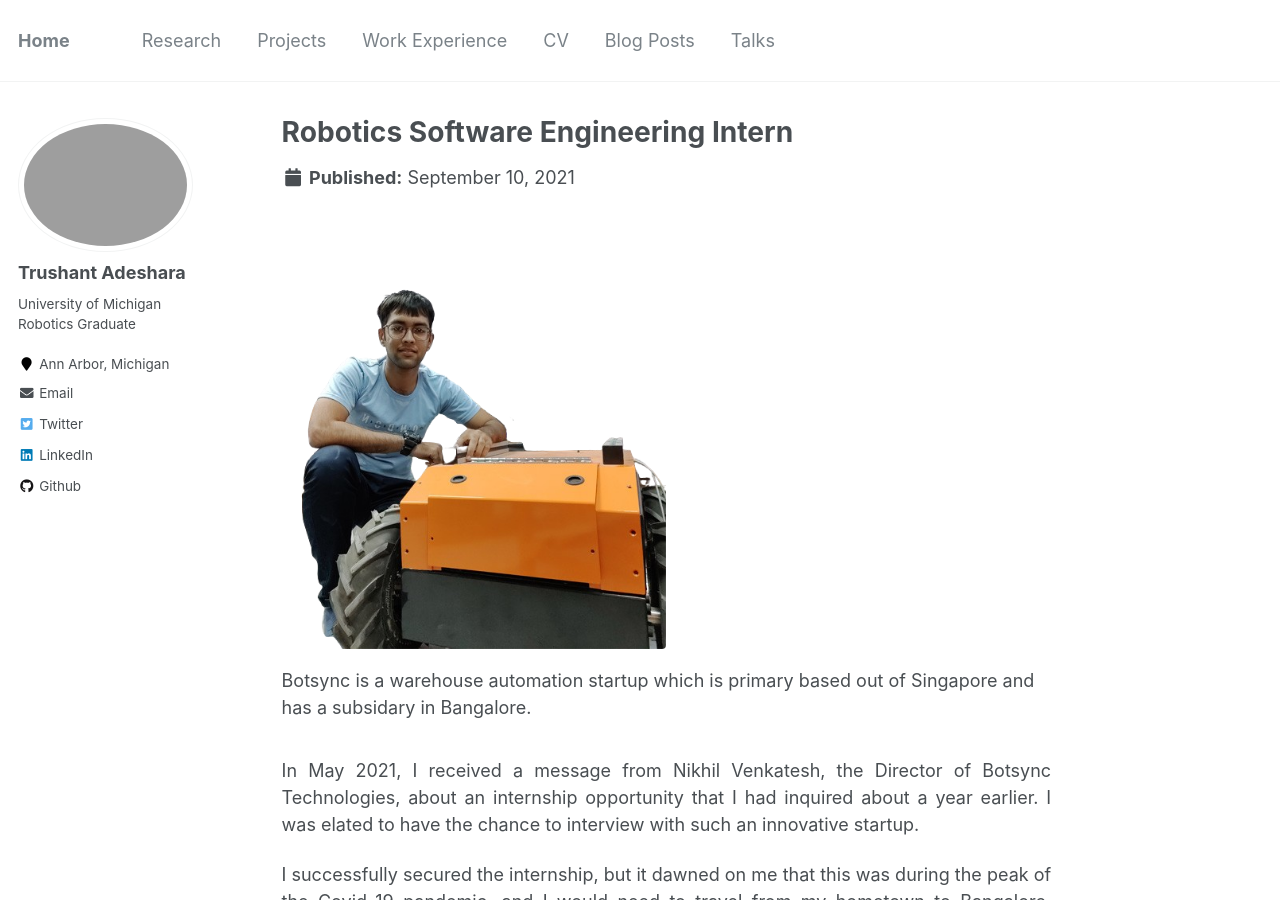
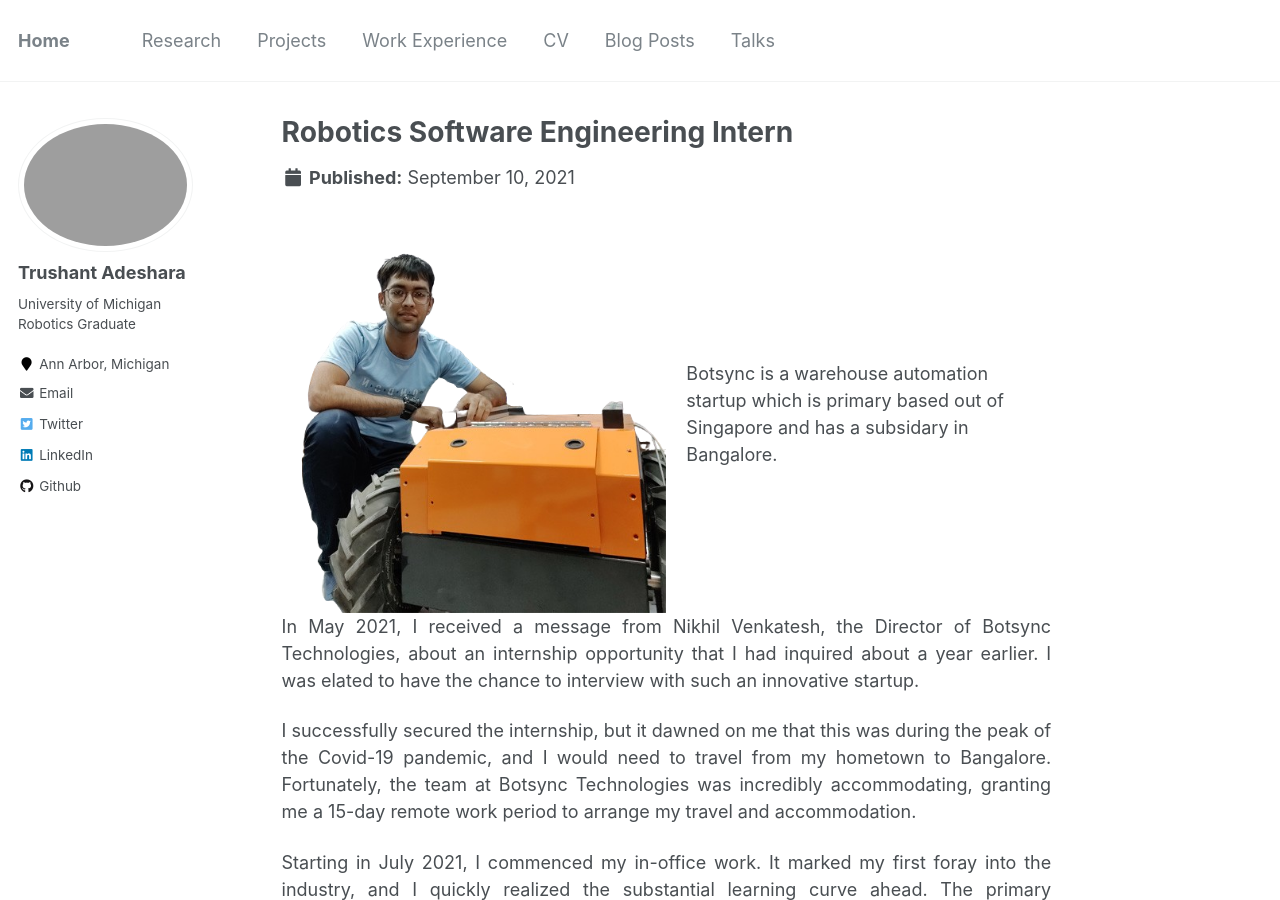
Before and after one commit to trushant05/trushant05.github.io, a Jekyll site: the page built from _work/2021-09-10-work-2.md, in a window 1280 px wide and 900 px high. Built offline with Jekyll 4.4.1, drawn with Linux system fonts in a browser that asks for light colours.

Commit message:
replace figure tag with div

```diff
--- a/_work/2021-09-10-work-2.md
+++ b/_work/2021-09-10-work-2.md
@@ -13,13 +13,13 @@ tags:
   - Python
 ---
 
-<figure>
+<div style="display: flex; align-items: center;">
   <img src="/images/work/botsync/me.png" alt="Me hanging out with Copernius"
-    style="width: 50%; height: 50%;">
-  <div>
+    style="margin-right: 10px; width: 50%; height: 50%;">
+  <div style="padding: 10px;">
     Botsync is a warehouse automation startup which is primary based out of Singapore and has a subsidary in Bangalore.
   </div>
-</figure>
+</div>
 
 <p style="text-align: justify">
 In May 2021, I received a message from Nikhil Venkatesh, the Director of Botsync Technologies, about an internship opportunity that I had inquired about a year earlier. I was elated to have the chance to interview with such an innovative startup.</p>
```
